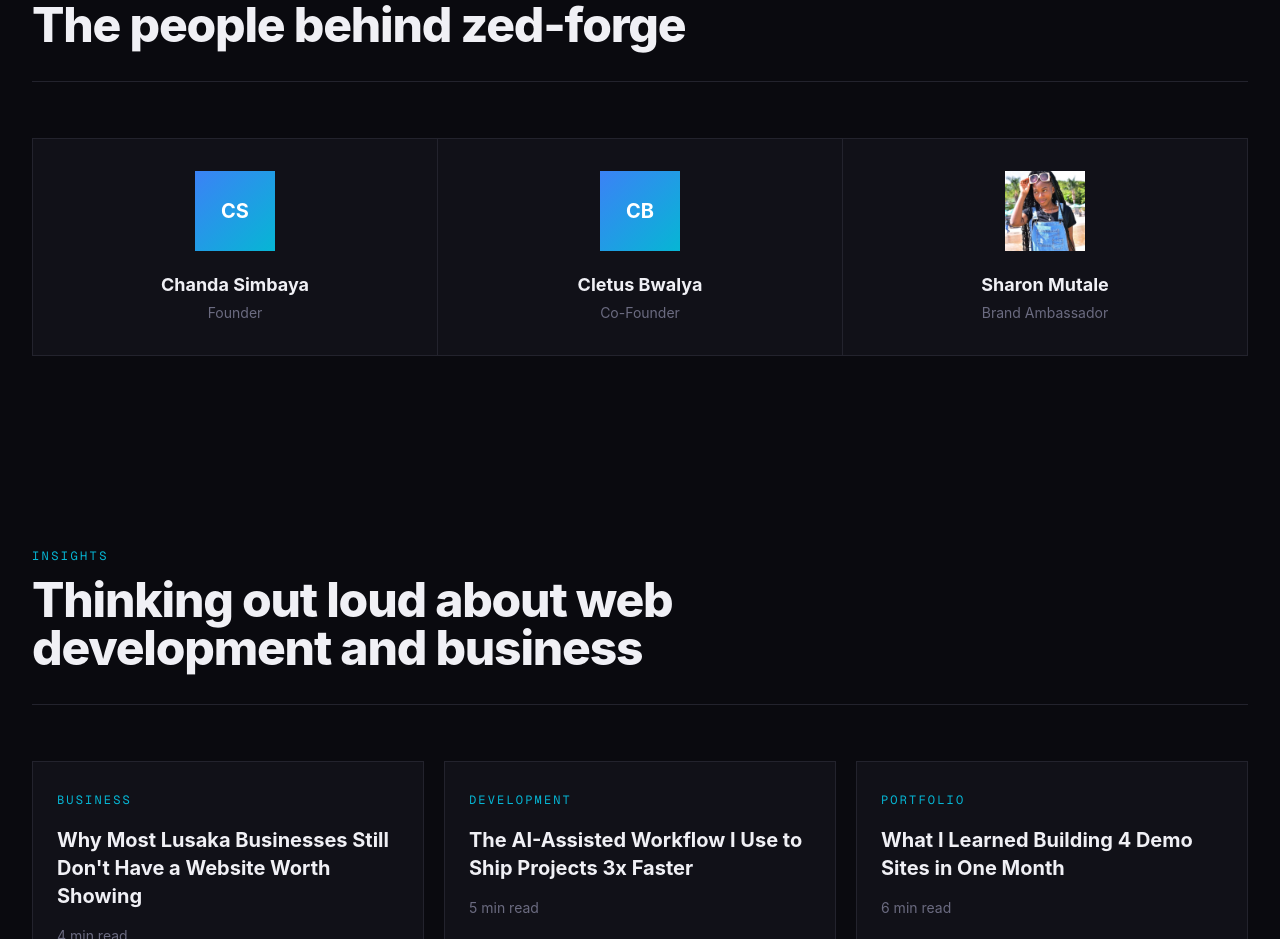
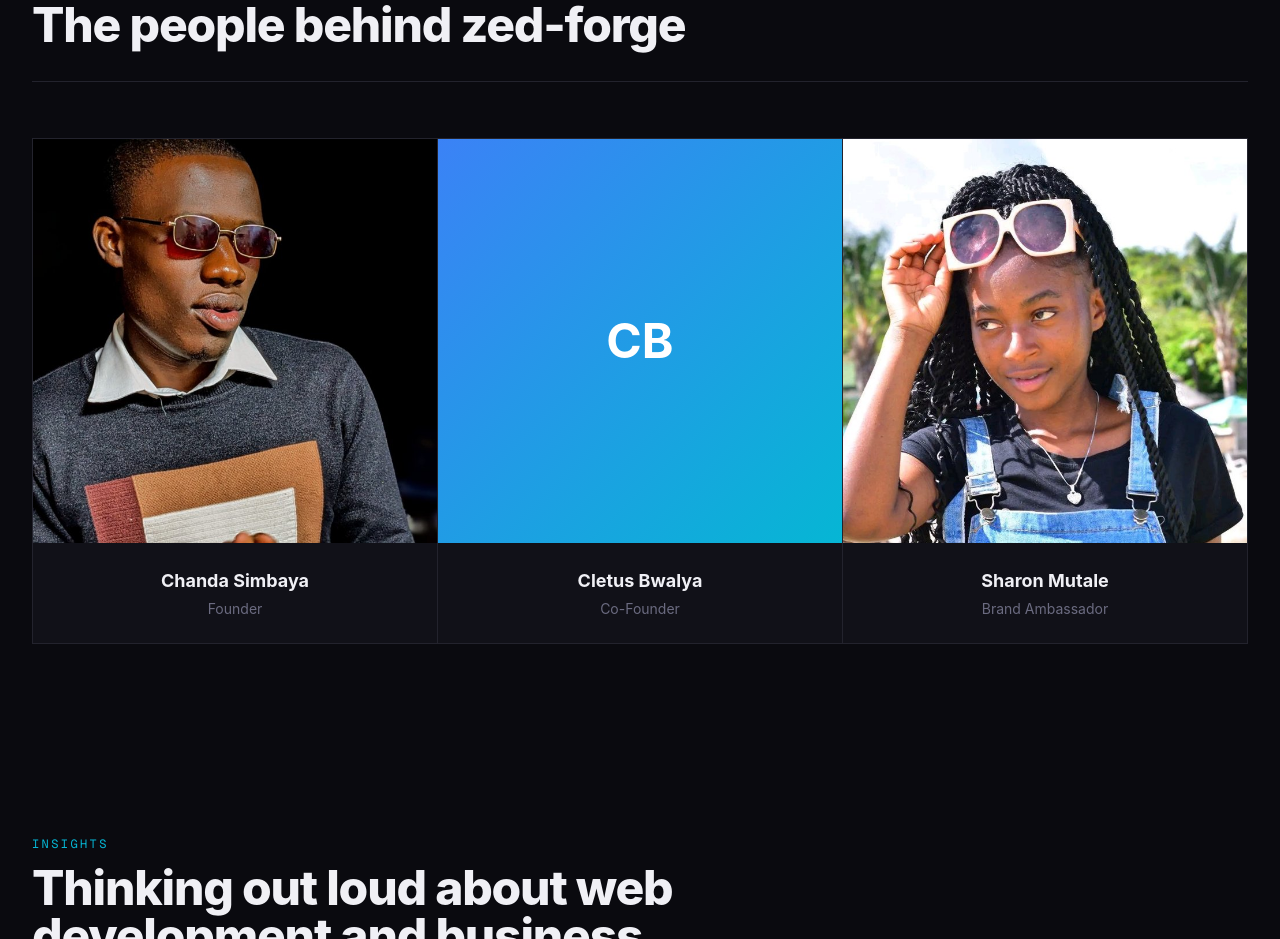
Before and after one commit to Obito324HX/zed-forge, a Next.js app: page / in a window 1280 px wide. Shown: the part 6160-7099 px from the top of the page. Built offline with nearby package versions, Linux system fonts and the light colour scheme.

Commit message:
Improve team photo cropping and give photos more visual presence

```diff
--- a/components/home/Team.tsx
+++ b/components/home/Team.tsx
@@ -18,19 +18,21 @@ export function Team() {
               whileInView={{ opacity: 1, y: 0 }}
               viewport={{ once: true }}
               transition={{ delay: index * 0.08 }}
-              className="flex flex-col items-center bg-ff-surface p-8 text-center"
+              className="flex flex-col bg-ff-surface"
             >
               {member.photo ? (
-                <div className="relative h-20 w-20 overflow-hidden">
+                <div className="relative aspect-square w-full overflow-hidden">
                   <Image src={member.photo} alt={member.name} fill className="object-cover" />
                 </div>
               ) : (
-                <div className="flex h-20 w-20 items-center justify-center bg-gradient-to-br from-ff-blue to-ff-cyan font-heading text-xl font-bold text-white">
+                <div className="flex aspect-square w-full items-center justify-center bg-gradient-to-br from-ff-blue to-ff-cyan font-heading text-5xl font-bold text-white">
                   {member.initials}
                 </div>
               )}
-              <h3 className="mt-5 font-heading text-lg font-bold text-ff-text">{member.name}</h3>
-              <p className="mt-1 text-sm text-ff-muted">{member.role}</p>
+              <div className="p-6 text-center">
+                <h3 className="font-heading text-lg font-bold text-ff-text">{member.name}</h3>
+                <p className="mt-1 text-sm text-ff-muted">{member.role}</p>
+              </div>
             </motion.div>
           ))}
         </div>
--- a/data/team.ts
+++ b/data/team.ts
@@ -9,7 +9,8 @@ export const team: TeamMember[] = [
   {
     name: "Chanda Simbaya",
     role: "Founder",
-    initials: "CS"
+    initials: "CS",
+    photo: "/team/chanda-simbaya.jpg"
   },
   {
     name: "Cletus Bwalya",
```
Also changed, not shown: public/team/chanda-simbaya.jpg (added), public/team/sharon-mutale.jpg.
